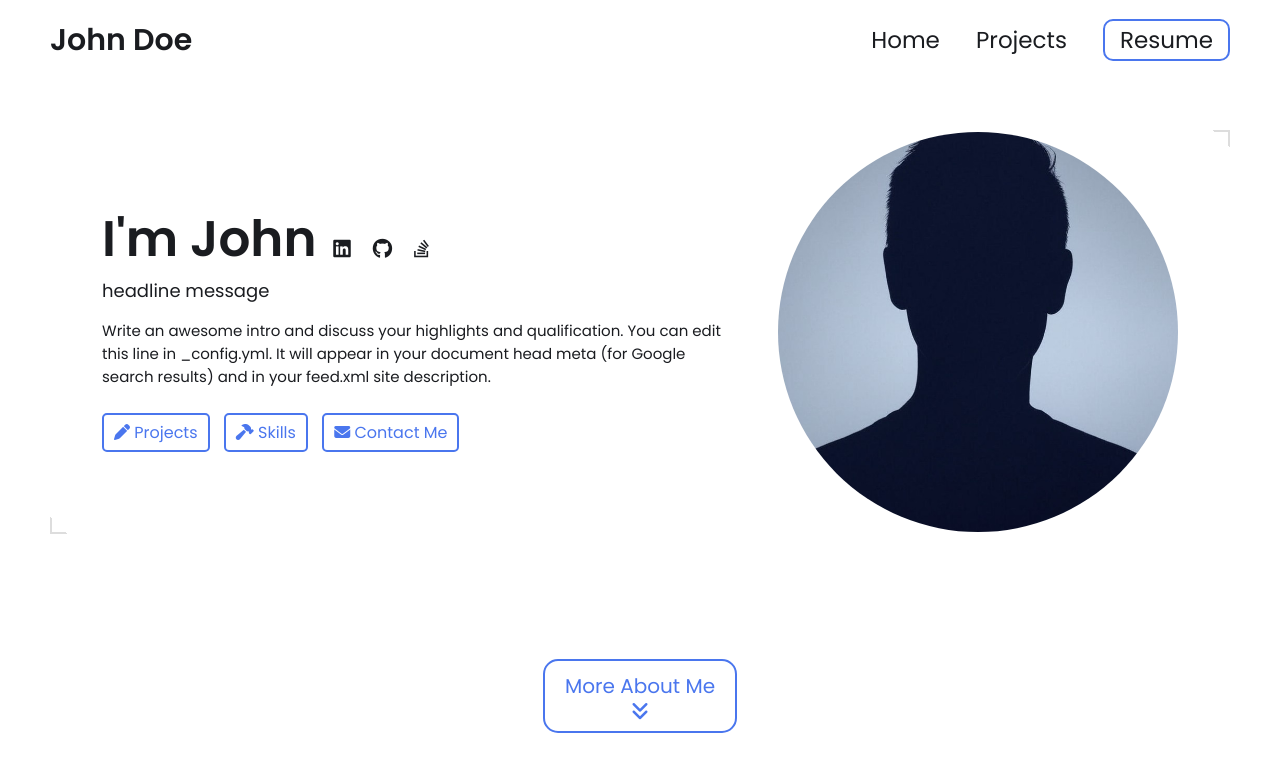
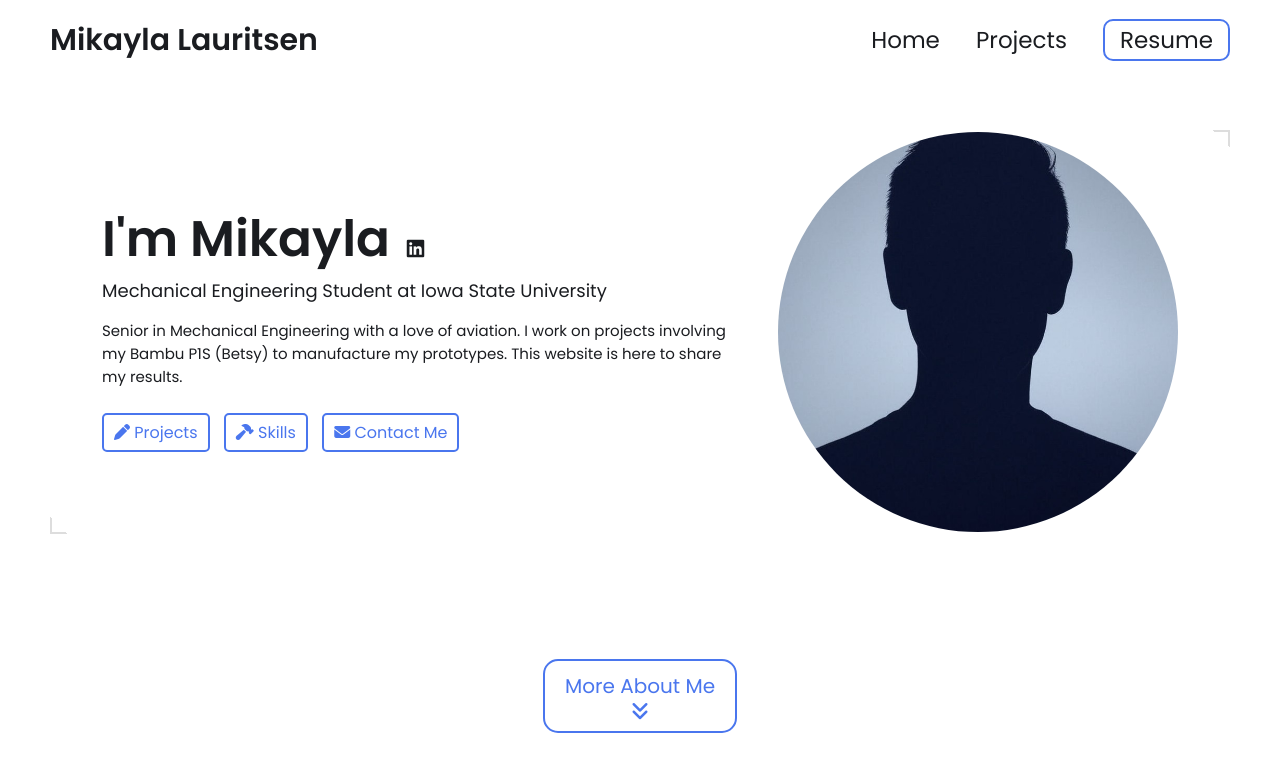
Before and after one commit to mclauritsen05/mclauritsen05.github.io, a Jekyll site: the page built from index.html, in a window 1280 px wide and 900 px high. Shown: the top 772 px of the window. Built offline with Jekyll 4.4.1, drawn with Linux system fonts in a browser that asks for light colours; part of the change alters nothing that is shown; some of the changed text lies outside the part shown.

Commit message:
Add files via upload

```diff
--- a/_config.yml
+++ b/_config.yml
@@ -7,17 +7,16 @@
 
 # Main Page Setup
 
-title: John Doe's Portfolio # This is what shows up in the tab of the browser
+title: Mikayla Lauritsen's Portfolio # This is what shows up in the tab of the browser
 
 
 
 # Hero Section
-name: John Doe
-headline: headline message
+name: Mikayla Lauritsen
+headline: Mechanical Engineering Student at Iowa State University
 description: >- # dont remove this line. this will ignore all new lines until the next section
-  Write an awesome intro and discuss your highlights and qualification. You can edit this
-  line in _config.yml. It will appear in your document head meta (for
-  Google search results) and in your feed.xml site description.
+  Senior in Mechanical Engineering with a love of aviation. I work on projects involving my Bambu P1S (Betsy) to manufacture my prototypes.
+  This website is here to share my results.
 
 # Place your profile image in /assets/images/profile-image/folder and edit the file name
 profile_image: ./assets/images/profile-image/avatar.jpeg
@@ -25,60 +24,30 @@ profile_image: ./assets/images/profile-image/avatar.jpeg
 
 # Link your resume
 # You can place your resume in assets/resume/{resume.pdf or add external link such as pdf saved in google drive
-resume-url: https://drive.google.com/file/d/13Z3duVzh-gguPU5r03oJVEE6rV9rd3DS/view?usp=sharing # or /assets/resume/resume.pdf
+resume-url:  /assets/resume/resume.pdf
 
 
 # Set up external links - this will show up as small icons next to your name.
 
 external-links:    # input only your own url slug. The icons with missing entries will not appear.
-  linkedin: test    # https://www.linkedin.com/in/{your url slug}
-  github: leea12    # https://github.com/{your url slug}
-  stackoverflow: test      # https://stackoverflow.com/users/{your url slug}
-  medium:            # https://medium.com/@{your url slug}
-  x-twitter:   # https://x.com/{your url slug}
-  threads:            # https://threads.net/@{your url slug}
-  instragram:       # https://instagram.com/{your url slug}
-  youtube:           # https://youtube.com/@{your url slug}
-  discord:            # https://discord.com/users/{your url slug}
-  bluesky:           # https://bsky.app/profile/{your url slug}
+  linkedin: test    # https://www.linkedin.com/in/mikayla-lauritsen/
+
 
 
 # Skills Section - Add the list of your Skills by categories/tools. The indentation for each level needs to be precise.
 skills:
   - category: 3D Modeling
     tools:
-    - Onshape
     - Solidworks
-    - Creo
     - Fusion 360 (Autodesk)
-    - Blender (for complex shapes or animations)
-    - Siemens NX
-    - Inventor (Autodesk)
-    - CATIA (Dassault Systèmes)
   - category: Prototyping
     tools:
-    - SLA
-    - CNC
     - FDM
-    - SLS
-    - DMLS
-    - PolyJet Printing
-    - Vacuum Casting
-    - Laser Cutting
-    - Water Jet Cutting
-    - Arduino / Raspberry Pi
-    - Breadboarding for circuit testing
+    - Arduino
   - category: Design Standards / Practices
     tools:
     - GD&T ASME Y14
     - ISO fits and tolerances
-    - PLM (PTC Windchill / Arena)
-  - category: PCB Design
-    tools:
-    - Altium Designer
-    - Altium
-    - Eagle
-    - KiCad
   - category: Problem Solving / Risk Management
     tools:
     - Root Cause Analysis (e.g., 5 Whys, Fishbone Diagram)
```
